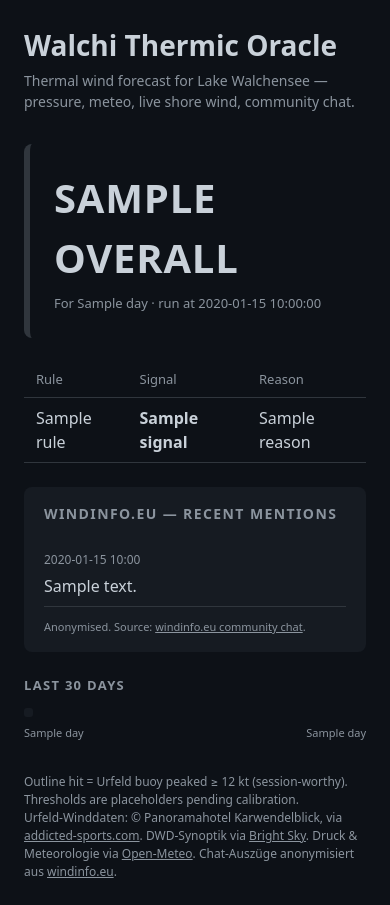
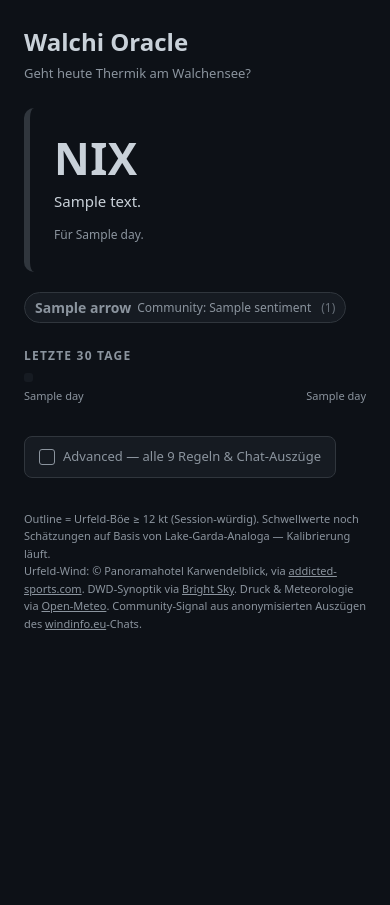
Before and after one commit to s1st/walchensee-oracle, a FastAPI app: template src/oracle/dashboard/templates/index.html in a window 390 px wide. After the commit the page ends 630 px from the top, so only its background shows below. Run offline with FastAPI, Linux system fonts and the light colour scheme; the template is opened without the code that fills it: most values are stand-ins (such as "Sample title", 1, 10 or a date in 2020).

Commit message:
Condense dashboard: level 2 — verdict + one-liner + community badge
Dashboard was reading like a debug panel — 9-rule table plus chat wall
plus history. Compressed to a mobile-decision card:

- Big word (GEHT / GRENZWERTIG / NIX) instead of snake_case value.
- One-line summary under it: the first NO_GO reason, or "N von 9
  Regeln grün" on a GO day, or the MAYBE signal.
- Community-sentiment pill derived from keyword matching over the
  anonymised chat: arrow + label (positiv / skeptisch / gemischt /
  ruhig) + message count. Raw chat stays hidden on the main view.
- 30-day strip unchanged.
- Full rule table + chat excerpts live behind a checkbox-style
  "Advanced" toggle (CSS-only, no JS) so the information is still
  reachable when borderline.

Max-width narrowed to 720px — this is a phone-first decision tool,
not a desktop dashboard.

Co-Authored-By: Claude Opus 4.7 <noreply@anthropic.com>

```diff
--- a/src/oracle/dashboard/main.py
+++ b/src/oracle/dashboard/main.py
@@ -24,6 +24,18 @@ from oracle.logger import default_store
 # so the public HTML never ships a windinfo.eu username. Match Unicode word
 # chars so German-style names with umlauts stay intact in the final text.
 _HANDLE_RE = re.compile(r"@[\w\-]+", re.UNICODE)
+
+# Simple keyword lists for community-sentiment derivation. Hand-curated from
+# reading a week of Walchensee chat — not a general German-sentiment model.
+_POS_KW = (
+    "läuft", "geht", "bläst", "weht", "thermik", "legt los", "kabbelwasser",
+    "nordwind", "brise", "session", "gut", "solide", "top", "passt",
+)
+_NEG_KW = (
+    "tot", "flau", "flaute", "nix los", "nichts", "nicht gelohnt",
+    "kein wind", "lohnt nicht", "abgeraten", "plan b", "pennt", "pennen",
+    "kommt nicht", "bleibt aus", "absagen",
+)
 
 app = FastAPI(title="Walchi Oracle")
 
@@ -78,6 +90,40 @@ def healthz() -> dict:
     return {"ok": True}
 
 
+def _summary_line(record: dict) -> str:
+    """One-liner reason shown under the verdict headline."""
+    overall = record.get("overall")
+    verdicts = record.get("verdicts", [])
+    if overall == "no_go":
+        blocker = next((v for v in verdicts if v["signal"] == "no_go"), None)
+        return blocker["reason"] if blocker else "—"
+    if overall == "go":
+        go_count = sum(1 for v in verdicts if v["signal"] == "go")
+        return f"{go_count} von {len(verdicts)} Regeln grün."
+    maybe = next((v for v in verdicts if v["signal"] == "maybe"), None)
+    return maybe["reason"] if maybe else "Gemischte Signale."
+
+
+def _chat_sentiment(record: dict) -> dict:
+    """Derive a go/no_go/quiet/mixed signal from the raw chat messages."""
+    messages = record.get("chat_messages") or []
+    pos = neg = 0
+    for m in messages:
+        text = (m.get("text") or "").lower()
+        if any(kw in text for kw in _POS_KW):
+            pos += 1
+        if any(kw in text for kw in _NEG_KW):
+            neg += 1
+
+    if pos == 0 and neg == 0:
+        return {"code": "quiet", "label": "ruhig", "arrow": "·", "count": len(messages)}
+    if pos >= neg * 1.5 and pos > 0:
+        return {"code": "positive", "label": "positiv", "arrow": "↑", "count": len(messages)}
+    if neg >= pos * 1.5 and neg > 0:
+        return {"code": "negative", "label": "skeptisch", "arrow": "↓", "count": len(messages)}
+    return {"code": "mixed", "label": "gemischt", "arrow": "↕", "count": len(messages)}
+
+
 def _public_view(record: dict | None) -> dict | None:
     """Strip personal data (chat authors, channel names) before rendering.
 
@@ -100,12 +146,16 @@ def _public_view(record: dict | None) -> dict | None:
 @app.get("/", response_class=HTMLResponse)
 def index(request: Request) -> HTMLResponse:
     today = date.today()
-    current = _public_view(_most_recent(today))
+    raw = _most_recent(today)
+    summary = _summary_line(raw) if raw else ""
+    sentiment = _chat_sentiment(raw) if raw else None
     return templates.TemplateResponse(
         request=request,
         name="index.html",
         context={
-            "current": current,
+            "current": _public_view(raw),
+            "summary": summary,
+            "sentiment": sentiment,
             "history": _history(today),
             "today_iso": today.isoformat(),
         },
--- a/src/oracle/dashboard/templates/index.html
+++ b/src/oracle/dashboard/templates/index.html
@@ -20,43 +20,45 @@
     font-family: system-ui, -apple-system, sans-serif;
     background: var(--bg); color: var(--text);
     margin: 0; padding: 24px;
-    max-width: 960px; margin-inline: auto;
+    max-width: 720px; margin-inline: auto;
     line-height: 1.5;
   }
-  h1 { margin: 0 0 4px; font-size: 28px; }
-  .lead { color: var(--muted); margin: 0 0 32px; font-size: 14px; }
+  h1 { margin: 0 0 4px; font-size: 24px; font-weight: 600; }
+  .lead { color: var(--muted); margin: 0 0 24px; font-size: 13px; }
 
   .verdict-card {
-    padding: 24px; border-radius: 8px; margin-bottom: 24px;
+    padding: 28px 24px; border-radius: 10px; margin-bottom: 20px;
     border-left: 6px solid var(--border);
   }
   .verdict-card.go    { background: rgba(46,160,67,.08);  border-left-color: var(--go); }
   .verdict-card.maybe { background: rgba(210,153,34,.08); border-left-color: var(--maybe); }
   .verdict-card.no_go { background: rgba(207,34,46,.08);  border-left-color: var(--no-go); }
-  .verdict-card h2 { margin: 0; font-size: 40px; letter-spacing: .02em; }
-  .verdict-meta { color: var(--muted); font-size: 13px; margin-top: 6px; }
+  .verdict-word { margin: 0; font-size: 44px; letter-spacing: .01em; font-weight: 700; line-height: 1; }
+  .verdict-word.go    { color: var(--go); }
+  .verdict-word.maybe { color: var(--maybe); }
+  .verdict-word.no_go { color: var(--no-go); }
+  .verdict-summary { margin: 10px 0 0; font-size: 15px; }
+  .verdict-meta { color: var(--muted); font-size: 12px; margin-top: 14px; }
 
-  table { width: 100%; border-collapse: collapse; margin-bottom: 24px; }
-  th, td { text-align: left; padding: 8px 12px; border-bottom: 1px solid var(--border); }
-  th { font-weight: 500; color: var(--muted); font-size: 13px; }
-  td.signal { font-weight: 600; }
-  td.signal.go    { color: var(--go); }
-  td.signal.maybe { color: var(--maybe); }
-  td.signal.no_go { color: var(--no-go); }
+  .badges { display: flex; gap: 8px; margin-bottom: 24px; flex-wrap: wrap; }
+  .badge {
+    display: inline-flex; align-items: center; gap: 6px;
+    padding: 4px 10px; border-radius: 999px;
+    background: var(--panel); font-size: 12px; color: var(--muted);
+    border: 1px solid var(--border);
+  }
+  .badge .arrow { font-weight: 700; font-size: 14px; }
+  .badge.positive .arrow { color: var(--go); }
+  .badge.negative .arrow { color: var(--no-go); }
+  .badge.mixed    .arrow { color: var(--maybe); }
+  .badge.quiet    .arrow { color: var(--muted); }
 
-  .chat { background: var(--panel); border-radius: 8px; padding: 16px 20px; margin-bottom: 24px; }
-  .chat h3 { margin-top: 0; font-size: 14px; color: var(--muted); text-transform: uppercase; letter-spacing: .1em; }
-  .chat-msg { padding: 8px 0; border-bottom: 1px solid var(--border); }
-  .chat-msg:last-child { border-bottom: none; }
-  .chat-msg .when { color: var(--muted); font-size: 12px; }
-  .chat-msg .text { margin: 4px 0 0; }
-  .chat-footer { color: var(--muted); font-size: 11px; margin: 12px 0 0; }
-  .chat-footer a { color: var(--muted); }
+  h3 { color: var(--muted); font-size: 12px; text-transform: uppercase; letter-spacing: .1em; margin: 24px 0 8px; }
 
-  .strip { display: grid; grid-template-columns: repeat(30, 1fr); gap: 3px; margin-bottom: 8px; }
+  .strip { display: grid; grid-template-columns: repeat(30, 1fr); gap: 3px; margin-bottom: 6px; }
   .cell {
     aspect-ratio: 1; border-radius: 3px; background: var(--panel);
-    position: relative; cursor: default; border: 1px solid transparent;
+    border: 1px solid transparent;
   }
   .cell.go    { background: var(--go); }
   .cell.maybe { background: var(--maybe); }
@@ -65,62 +67,77 @@
   .cell.hit   { outline: 2px solid #ffffff55; }
   .strip-labels { display: flex; justify-content: space-between; color: var(--muted); font-size: 11px; }
 
-  footer { color: var(--muted); font-size: 12px; margin-top: 32px; }
+  .advanced-toggle { display: none; }
+  .advanced-label {
+    display: inline-flex; align-items: center; gap: 8px;
+    margin-top: 32px; padding: 10px 14px;
+    background: var(--panel); border: 1px solid var(--border); border-radius: 8px;
+    color: var(--muted); font-size: 13px; cursor: pointer;
+    user-select: none;
+  }
+  .advanced-label:hover { color: var(--text); border-color: var(--text); }
+  .advanced-label::before {
+    content: ""; width: 14px; height: 14px;
+    border: 1.5px solid var(--muted); border-radius: 3px;
+    display: inline-block; flex-shrink: 0;
+    transition: background .1s, border-color .1s;
+  }
+  .advanced-toggle:checked + .advanced-label::before {
+    background: var(--text); border-color: var(--text);
+    box-shadow: inset 0 0 0 2px var(--panel);
+  }
+  .advanced-panel { display: none; background: var(--panel); border-radius: 8px; padding: 4px 20px 16px; margin-top: 8px; }
+  .advanced-toggle:checked ~ .advanced-panel { display: block; }
+
+  table { width: 100%; border-collapse: collapse; margin-top: 12px; font-size: 13px; }
+  th, td { text-align: left; padding: 6px 10px; border-bottom: 1px solid var(--border); }
+  th { font-weight: 500; color: var(--muted); }
+  td.signal { font-weight: 600; }
+  td.signal.go    { color: var(--go); }
+  td.signal.maybe { color: var(--maybe); }
+  td.signal.no_go { color: var(--no-go); }
+
+  .chat-msg { padding: 8px 0; border-bottom: 1px solid var(--border); font-size: 13px; }
+  .chat-msg:last-child { border-bottom: none; }
+  .chat-msg .when { color: var(--muted); font-size: 11px; }
+  .chat-msg .text { margin: 2px 0 0; }
+
+  footer { color: var(--muted); font-size: 11px; margin-top: 32px; line-height: 1.6; }
   footer a { color: var(--muted); }
 </style>
 </head>
 <body>
-<h1>Walchi Thermic Oracle</h1>
-<p class="lead">
-  Thermal wind forecast for Lake Walchensee — pressure, meteo, live shore wind, community chat.
-</p>
+
+<h1>Walchi Oracle</h1>
+<p class="lead">Geht heute Thermik am Walchensee?</p>
 
 {% if current %}
   {% set v = current.overall %}
   <section class="verdict-card {{ v }}">
-    <h2>{{ v|replace('_', ' ')|upper }}</h2>
-    <div class="verdict-meta">
-      For {{ current.day }} · run at {{ current.run_at|default('?') }}
-    </div>
+    <h2 class="verdict-word {{ v }}">
+      {% if v == 'go' %}GEHT{% elif v == 'maybe' %}GRENZWERTIG{% else %}NIX{% endif %}
+    </h2>
+    <p class="verdict-summary">{{ summary }}</p>
+    <div class="verdict-meta">Für {{ current.day }}.</div>
   </section>
 
-  <table>
-    <thead><tr><th>Rule</th><th>Signal</th><th>Reason</th></tr></thead>
-    <tbody>
-      {% for rule in current.verdicts %}
-      <tr>
-        <td>{{ rule.rule }}</td>
-        <td class="signal {{ rule.signal }}">{{ rule.signal }}</td>
-        <td>{{ rule.reason }}</td>
-      </tr>
-      {% endfor %}
-    </tbody>
-  </table>
-
-  {% if current.chat_messages %}
-  <div class="chat">
-    <h3>windinfo.eu — recent mentions</h3>
-    {% for m in current.chat_messages[-5:] %}
-      <div class="chat-msg">
-        <span class="when">{{ m.posted_at[:16]|replace('T', ' ') }}</span>
-        <p class="text">{{ m.text }}</p>
-      </div>
-    {% endfor %}
-    <p class="chat-footer">Anonymised. Source: <a href="https://windinfo.eu/wind-wetter-chat/" target="_blank" rel="noopener">windinfo.eu community chat</a>.</p>
+  {% if sentiment %}
+  <div class="badges">
+    <span class="badge {{ sentiment.code }}" title="Aus anonymisierten Walchensee-Erwähnungen der letzten Tage.">
+      <span class="arrow">{{ sentiment.arrow }}</span>
+      Community: {{ sentiment.label }}
+      {% if sentiment.count %}<span style="opacity: .7; margin-left: 4px;">({{ sentiment.count }})</span>{% endif %}
+    </span>
   </div>
   {% endif %}
 {% else %}
   <section class="verdict-card">
-    <h2>No data yet</h2>
-    <div class="verdict-meta">
-      The scheduled job hasn't produced a forecast yet. Check back after 08:00 CET.
-    </div>
+    <h2 class="verdict-word">—</h2>
+    <p class="verdict-summary">Keine Daten — warte auf den nächsten morgendlichen Forecast (08:00 MEZ).</p>
   </section>
 {% endif %}
 
-<h3 style="color: var(--muted); font-size: 13px; text-transform: uppercase; letter-spacing: .1em;">
-  Last 30 days
-</h3>
+<h3>Letzte 30 Tage</h3>
 <div class="strip">
   {% for d in history %}
     {% set cls = d.verdict or 'empty' %}
@@ -134,14 +151,45 @@
   <span>{{ history[-1].day if history else '' }}</span>
 </div>
 
+{% if current %}
+<input type="checkbox" id="advanced" class="advanced-toggle">
+<label for="advanced" class="advanced-label">Advanced — alle 9 Regeln &amp; Chat-Auszüge</label>
+
+<div class="advanced-panel">
+  <table>
+    <thead><tr><th>Regel</th><th>Signal</th><th>Begründung</th></tr></thead>
+    <tbody>
+      {% for rule in current.verdicts %}
+      <tr>
+        <td>{{ rule.rule }}</td>
+        <td class="signal {{ rule.signal }}">{{ rule.signal }}</td>
+        <td>{{ rule.reason }}</td>
+      </tr>
+      {% endfor %}
+    </tbody>
+  </table>
+
+  {% if current.chat_messages %}
+    <h3 style="margin-top: 20px;">Chat-Auszüge (anonymisiert)</h3>
+    {% for m in current.chat_messages[-5:] %}
+      <div class="chat-msg">
+        <span class="when">{{ m.posted_at[:16]|replace('T', ' ') }}</span>
+        <p class="text">{{ m.text }}</p>
+      </div>
+    {% endfor %}
+  {% endif %}
+</div>
+{% endif %}
+
 <footer>
-  Outline hit = Urfeld buoy peaked ≥ 12 kt (session-worthy). Thresholds are placeholders pending calibration.<br>
-  Urfeld-Winddaten: © Panoramahotel Karwendelblick, via
+  Outline = Urfeld-Böe ≥ 12 kt (Session-würdig). Schwellwerte noch Schätzungen auf Basis von Lake-Garda-Analoga — Kalibrierung läuft.<br>
+  Urfeld-Wind: © Panoramahotel Karwendelblick, via
   <a href="https://www.addicted-sports.com/webcam/walchensee/urfeld/" target="_blank" rel="noopener">addicted-sports.com</a>.
   DWD-Synoptik via <a href="https://brightsky.dev/" target="_blank" rel="noopener">Bright Sky</a>.
   Druck &amp; Meteorologie via <a href="https://open-meteo.com/" target="_blank" rel="noopener">Open-Meteo</a>.
-  Chat-Auszüge anonymisiert aus
-  <a href="https://windinfo.eu/wind-wetter-chat/" target="_blank" rel="noopener">windinfo.eu</a>.
+  Community-Signal aus anonymisierten Auszügen des
+  <a href="https://windinfo.eu/wind-wetter-chat/" target="_blank" rel="noopener">windinfo.eu</a>-Chats.
 </footer>
+
 </body>
 </html>
```
